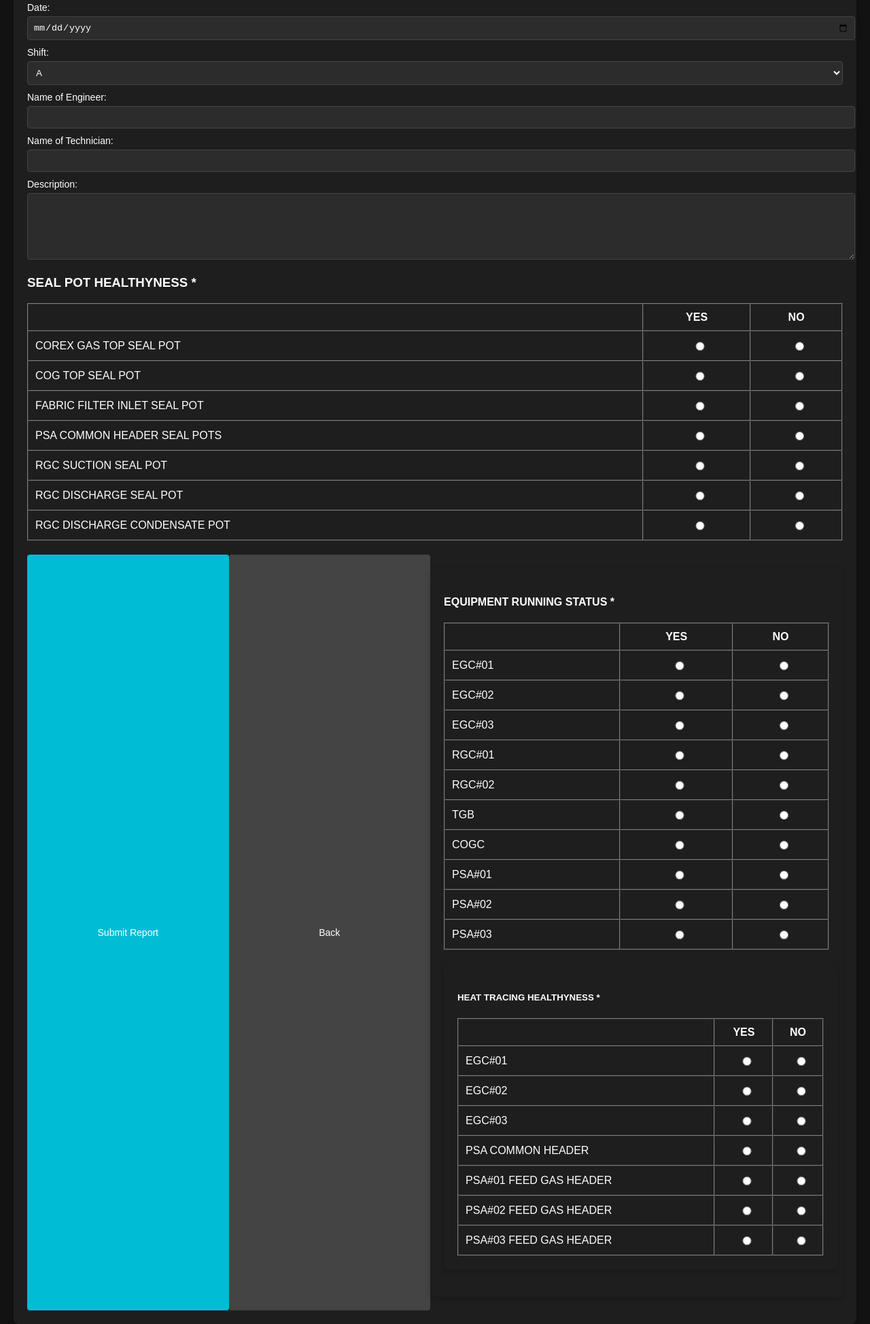
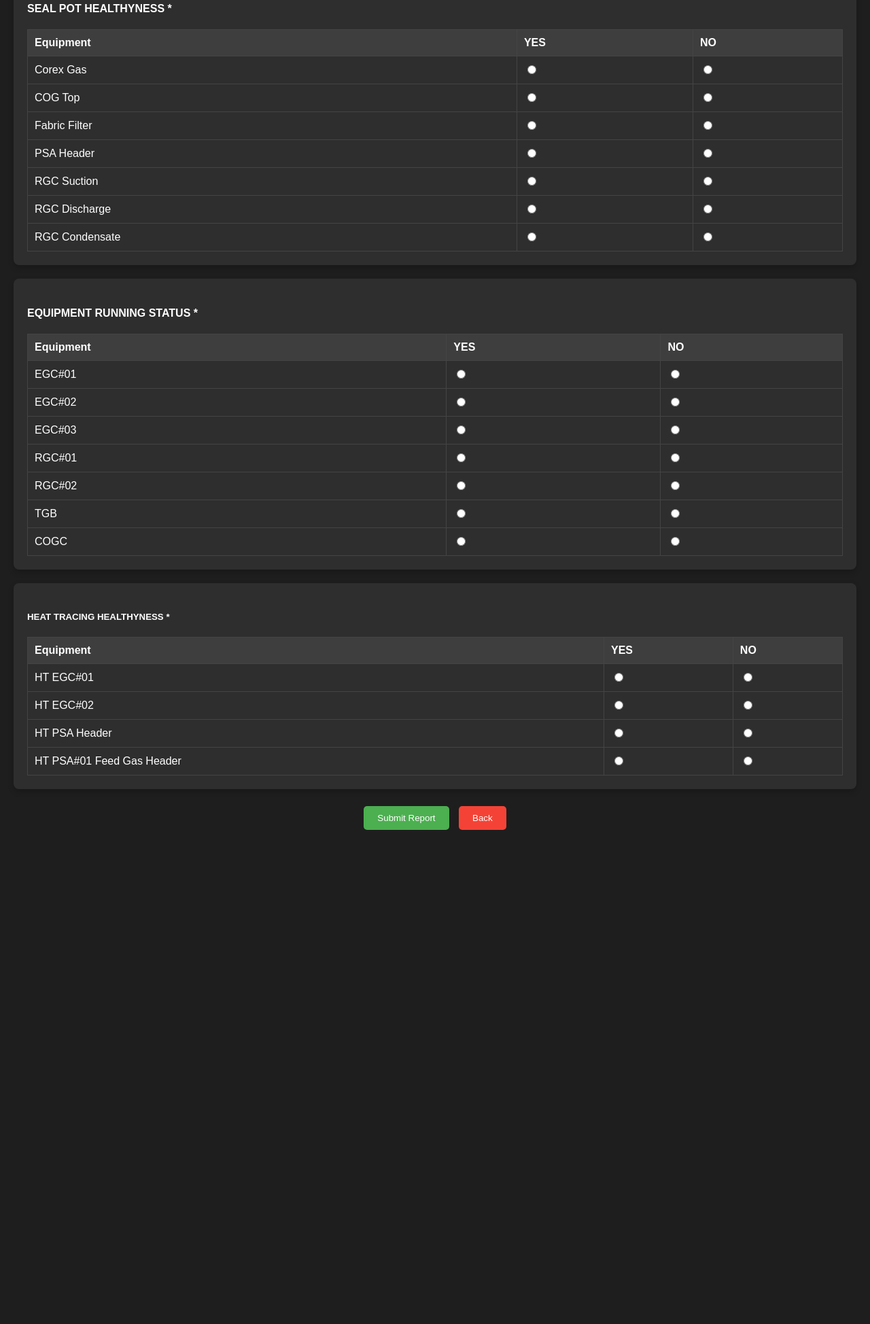
Before and after one commit to piyush1509-collab/FIELD-ENGINEER-SHIFT-REPORT-, a plain HTML site: page templates/gas-zone.html in a window 1280 px wide. Shown: the part 105-2053 px from the top of the page at 68% size. After the commit the page ends 1331 px from the top, so only its background shows below. Drawn offline with Linux system fonts and the light colour scheme.

Commit message:
Update gas-zone.html

```diff
--- a/templates/gas-zone.html
+++ b/templates/gas-zone.html
@@ -1,33 +1,72 @@
 <!DOCTYPE html>
-<html lang="en">
+<html>
 <head>
-    <link rel="stylesheet" href="https://cdnjs.cloudflare.com/ajax/libs/font-awesome/6.5.1/css/all.min.css">
     <meta charset="UTF-8">
-    <meta name="viewport" content="width=device-width, initial-scale=1.0">
-    <title>GAS ZONE Shift Report</title>
+    <title>Gas Zone - Field Engineer Shift Report</title>
     <style>
         body {
             font-family: Arial, sans-serif;
-    background-color: #121212;
-    color: #ffffff;
+            background-color: #1e1e1e;
+            color: #fff;
             margin: 0;
             padding: 0;
-    display: flex;
-    justify-content: center;
-    align-items: flex-start; /* ✅ Fix: Align content at the top */
-    height: 100vh;
-    overflow-y: auto; /* ✅ Enable scroll for the form */
+        }
+
+        .container {
+            background-color: #2e2e2e;
+            padding: 20px;
+            border-radius: 8px;
+            box-shadow: 0 4px 8px rgba(0, 0, 0, 0.2);
+            width: 95%;
+            max-width: 1200px;
+            margin: 20px auto;
+            overflow-x: auto;
+        }
+
+        table {
+            width: 100%;
+            border-collapse: collapse;
+            margin-top: 20px;
+        }
+
+        th, td {
+            padding: 10px;
+            text-align: left;
+            border: 1px solid #444;
+        }
+
+        th {
+            background-color: #3e3e3e;
+        }
+
+        .button-container {
+            text-align: center;
+            margin-top: 20px;
+        }
+
+        .submit-btn, .back-btn {
+            background-color: #4CAF50;
+            color: white;
+            padding: 10px 20px;
+            border: none;
+            border-radius: 5px;
+            cursor: pointer;
+            margin: 5px;
+        }
+
+        .back-btn {
+            background-color: #f44336;
         }
 
         @media screen and (max-width: 768px) {
             table {
                 display: block;
                 width: 100%;
-        overflow-x: auto; /* ✅ Allow horizontal scroll */
+                overflow-x: auto;
             }
 
             th, td {
-        white-space: nowrap; /* ✅ Prevent text wrapping */
+                white-space: nowrap;
             }
 
             .container {
@@ -35,157 +74,70 @@
                 padding: 10px;
             }
         }
-
-
-      .container {
-    background-color: #1e1e1e;
-    padding: 20px;
-    border-radius: 8px;
-    box-shadow: 0 4px 8px rgba(0, 0, 0, 0.2);
-    width: 95%; /* ✅ Use wider width for larger content */
-    max-width: 1200px; /* ✅ Cap the width to prevent overflow */
-    margin: 20px auto;
-    overflow-x: auto; /* ✅ Enable horizontal scroll if needed */
-    overflow-y: auto;
-}
-
-        h2 {
-            text-align: center;
-            margin-bottom: 20px;
-            color: #00bcd4;
-        }
-        label {
-            display: block;
-            margin-top: 10px;
-            font-size: 14px;
-        }
-        input, select, textarea {
-            width: 100%;
-            padding: 8px;
-            margin-top: 5px;
-            background-color: #2c2c2c;
-            border: 1px solid #444;
-            color: white;
-            border-radius: 4px;
-            outline: none;
-        }
-        textarea {
-            height: 80px;
-        }
-        .button-container {
-            display: flex;
-            justify-content: space-between;
-            margin-top: 20px;
-        }
-        button {
-            padding: 10px;
-            width: 48%;
-            border: none;
-            border-radius: 4px;
-            cursor: pointer;
-            font-size: 14px;
-        }
-        .submit-btn {
-            background-color: #00bcd4;
-            color: white;
-        }
-        .back-btn {
-            background-color: #444;
-            color: white;
-        }
-        button:hover {
-            opacity: 0.8;
-        }
-        .top-section {
-            display: flex;
-            justify-content: space-between;
-        }
     </style>
 </head>
 <body>
 
+    <h2 style="text-align: center;">Gas Zone - Field Engineer Shift Report</h2>
+
+    <form action="/gas-zone" method="POST">
+
+        <!-- Seal Pot Healthyness Section -->
         <div class="container">
-    <h2>GAS ZONE shift Report</h2>
-
-    <form id="shiftReportForm">
-    <label>Date:</label>
-    <input type="date" name="date" required>
-
-    <label>Shift:</label>
-    <select name="shift">
-        <option value="A">A</option>
-        <option value="B">B</option>
-        <option value="C">C</option>
-    </select>
-
-    <label>Name of Engineer:</label>
-    <input type="text" name="engineer" required>
-
-    <label>Name of Technician:</label>
-    <input type="text" name="technician" required>
-
-    <label>Description:</label>
-    <textarea name="description" rows="4" required></textarea>
-
-        <h3>SEAL POT HEALTHYNESS *</h3>
+            <h4>SEAL POT HEALTHYNESS *</h4>
             <table border="1" width="100%" cellpadding="10" cellspacing="0">
                 <tr>
-        <th></th>
+                    <th>Equipment</th>
                     <th>YES</th>
                     <th>NO</th>
                 </tr>
-    <!-- List of Seal Pots -->
                 <tr>
-        <td>COREX GAS TOP SEAL POT</td>
+                    <td>Corex Gas</td>
                     <td><input type="radio" name="corex_gas" value="YES" required></td>
                     <td><input type="radio" name="corex_gas" value="NO" required></td>
                 </tr>
                 <tr>
-        <td>COG TOP SEAL POT</td>
+                    <td>COG Top</td>
                     <td><input type="radio" name="cog_top" value="YES" required></td>
                     <td><input type="radio" name="cog_top" value="NO" required></td>
                 </tr>
                 <tr>
-        <td>FABRIC FILTER INLET SEAL POT</td>
+                    <td>Fabric Filter</td>
                     <td><input type="radio" name="fabric_filter" value="YES" required></td>
                     <td><input type="radio" name="fabric_filter" value="NO" required></td>
                 </tr>
                 <tr>
-        <td>PSA COMMON HEADER SEAL POTS</td>
+                    <td>PSA Header</td>
                     <td><input type="radio" name="psa_header" value="YES" required></td>
                     <td><input type="radio" name="psa_header" value="NO" required></td>
                 </tr>
                 <tr>
-        <td>RGC SUCTION SEAL POT</td>
+                    <td>RGC Suction</td>
                     <td><input type="radio" name="rgc_suction" value="YES" required></td>
                     <td><input type="radio" name="rgc_suction" value="NO" required></td>
                 </tr>
                 <tr>
-        <td>RGC DISCHARGE SEAL POT</td>
+                    <td>RGC Discharge</td>
                     <td><input type="radio" name="rgc_discharge" value="YES" required></td>
                     <td><input type="radio" name="rgc_discharge" value="NO" required></td>
                 </tr>
                 <tr>
-        <td>RGC DISCHARGE CONDENSATE POT</td>
+                    <td>RGC Condensate</td>
                     <td><input type="radio" name="rgc_condensate" value="YES" required></td>
                     <td><input type="radio" name="rgc_condensate" value="NO" required></td>
                 </tr>
             </table>
+        </div>
 
-    <div class="button-container">
-        <button class="submit-btn" type="submit">Submit Report</button>
-        <button class="back-btn" type="button" onclick="history.back()">Back</button>
-
-        <!-- Additional Sections for Equipment Running Status and Heat Tracing Healthyness -->
+        <!-- Equipment Running Status Section -->
         <div class="container">
             <h4>EQUIPMENT RUNNING STATUS *</h4>
             <table border="1" width="100%" cellpadding="10" cellspacing="0">
                 <tr>
-        <th></th>
+                    <th>Equipment</th>
                     <th>YES</th>
                     <th>NO</th>
                 </tr>
-    <!-- List of Equipment Status -->
                 <tr>
                     <td>EGC#01</td>
                     <td><input type="radio" name="egc_01" value="YES" required></td>
@@ -221,152 +173,47 @@
                     <td><input type="radio" name="cogc" value="YES" required></td>
                     <td><input type="radio" name="cogc" value="NO" required></td>
                 </tr>
-    <tr>
-        <td>PSA#01</td>
-        <td><input type="radio" name="psa_01" value="YES" required></td>
-        <td><input type="radio" name="psa_01" value="NO" required></td>
-    </tr>
-    <tr>
-        <td>PSA#02</td>
-        <td><input type="radio" name="psa_02" value="YES" required></td>
-        <td><input type="radio" name="psa_02" value="NO" required></td>
-    </tr>
-    <tr>
-        <td>PSA#03</td>
-        <td><input type="radio" name="psa_03" value="YES" required></td>
-        <td><input type="radio" name="psa_03" value="NO" required></td>
-    </tr>
             </table>
+        </div>
 
+        <!-- Heat Tracing Healthyness Section -->
         <div class="container">
             <h5>HEAT TRACING HEALTHYNESS *</h5>
             <table border="1" width="100%" cellpadding="10" cellspacing="0">
                 <tr>
-        <th></th>
+                    <th>Equipment</th>
                     <th>YES</th>
                     <th>NO</th>
                 </tr>
-    <!-- List of Heat Tracing Healthyness -->
                 <tr>
-        <td>EGC#01</td>
+                    <td>HT EGC#01</td>
                     <td><input type="radio" name="ht_egc_01" value="YES" required></td>
                     <td><input type="radio" name="ht_egc_01" value="NO" required></td>
                 </tr>
                 <tr>
-        <td>EGC#02</td>
+                    <td>HT EGC#02</td>
                     <td><input type="radio" name="ht_egc_02" value="YES" required></td>
                     <td><input type="radio" name="ht_egc_02" value="NO" required></td>
                 </tr>
                 <tr>
-        <td>EGC#03</td>
-        <td><input type="radio" name="ht_egc_03" value="YES" required></td>
-        <td><input type="radio" name="ht_egc_03" value="NO" required></td>
-    </tr>
-    <tr>
-        <td>PSA COMMON HEADER</td>
+                    <td>HT PSA Header</td>
                     <td><input type="radio" name="ht_psa_header" value="YES" required></td>
                     <td><input type="radio" name="ht_psa_header" value="NO" required></td>
                 </tr>
                 <tr>
-        <td>PSA#01 FEED GAS HEADER</td>
+                    <td>HT PSA#01 Feed Gas Header</td>
                     <td><input type="radio" name="ht_psa_01" value="YES" required></td>
                     <td><input type="radio" name="ht_psa_01" value="NO" required></td>
                 </tr>
-    <tr>
-        <td>PSA#02 FEED GAS HEADER</td>
-        <td><input type="radio" name="ht_psa_02" value="YES" required></td>
-        <td><input type="radio" name="ht_psa_02" value="NO" required></td>
-    </tr>
-    <tr>
-        <td>PSA#03 FEED GAS HEADER</td>
-        <td><input type="radio" name="ht_psa_03" value="YES" required></td>
-        <td><input type="radio" name="ht_psa_03" value="NO" required></td>
-    </tr>
             </table>
+        </div>
 
+        <!-- Submit and Back Buttons -->
+        <div class="button-container">
+            <button class="submit-btn" type="submit">Submit Report</button>
+            <button class="back-btn" type="button" onclick="history.back()">Back</button>
         </div>
     </form>
 
-<!-- ✅ Step 3: Add This Popup for Success Message -->
-<div id="successPopup" class="popup">
-    <div class="popup-content">
-        <p>✅ Your Shift Report has been Submitted Successfully!</p>
-        <button onclick="closePopup()">OK</button>
-    </div>
-</div>
-
-<script>
-    function submitReport() {
-        alert("Report submitted successfully!");
-        // Here you can add logic to send the data to the backend
-    }
-
-    function goBack() {
-        window.history.back();
-    }
-</script>
-<style>
-    /* ✅ Popup Modal Styling */
-    .popup {
-        display: none;
-        position: fixed;
-        top: 50%;
-        left: 50%;
-        transform: translate(-50%, -50%);
-        background: #1e1e1e;
-        color: white;
-        padding: 20px;
-        border-radius: 8px;
-        box-shadow: 0 4px 8px rgba(255, 255, 255, 0.1);
-        text-align: center;
-        width: 300px;
-    }
-    .popup-content button {
-        background-color: #00bcd4;
-        color: white;
-        border: none;
-        padding: 10px;
-        border-radius: 4px;
-        cursor: pointer;
-        margin-top: 10px;
-    }
-</style>
-<script>
-let isSubmitting = false;  // ✅ Prevent duplicate submissions
-
-document.getElementById("shiftReportForm").addEventListener("submit", function(event) {
-    event.preventDefault();  // ✅ Prevent page reload
-
-    if (isSubmitting) {
-        return;  // ✅ Stop if form is already submitting
-    }
-
-    isSubmitting = true;  // ✅ Lock submission
-
-    // ✅ Send form data to Flask using Fetch API
-    fetch("", {
-        method: "POST",
-        body: new FormData(this)
-    })
-    .then(response => response.text())
-    .then(data => {
-        // ✅ Show popup message
-        document.getElementById("successPopup").style.display = "block";
-        // ✅ Clear form fields after submission
-        document.getElementById("shiftReportForm").reset();
-    })
-    .catch(error => console.error("Error submitting form:", error))
-    .finally(() => {
-        isSubmitting = false;  // ✅ Unlock submission after processing
-    });
-});
-
-
-// ✅ Close the popup
-function closePopup() {
-    document.getElementById("successPopup").style.display = "none";
-}
-</script>
-
 </body>
 </html>
```
Lines whose indentation alone changed are shown as unchanged.
